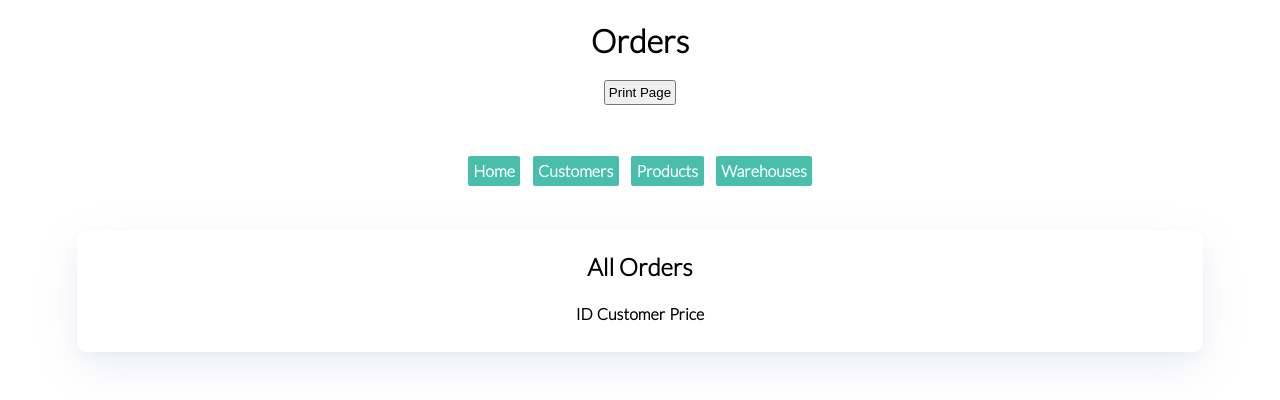
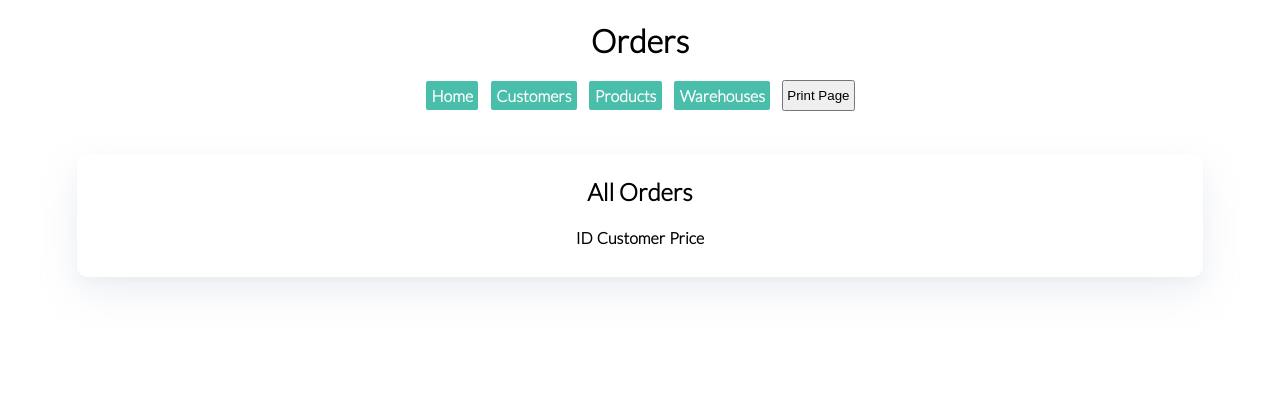
Before and after one commit to OnlineShopDatenbanken/OnlineShop, a Django app: template src/templates/orders.html in a window 1280 px wide. Shown: the top 400 px of the page. Run offline with Django 3.2, Linux system fonts and the light colour scheme; the template is opened without the code that fills it, so the values that code supplies are empty.

Commit message:
Add print button to navigation row

```diff
--- a/src/templates/customers.html
+++ b/src/templates/customers.html
@@ -39,13 +39,11 @@
 <body>
     <h1>Customers</h1>
     <div class="buttonContainer">
-        <button class="btn" onclick="print();">Print Page</button>
-    </div>
-    <div class="buttonContainer">
         <a href="home" class="navLink">Home</a>
         <a href="products" class="navLink">Products</a>
         <a href="orders" class="navLink">Orders</a>
         <a href="warehouses" class="navLink">Warehouses</a>
+        <button class="btn" onclick="print();">Print Page</button>
     </div>
 
     <div class="container flex">
--- a/src/templates/orders.html
+++ b/src/templates/orders.html
@@ -13,13 +13,11 @@
 <body>
     <h1>Orders</h1>
     <div class="buttonContainer">
-        <button class="btn" onclick="print();">Print Page</button>
-    </div>
-    <div class="buttonContainer">
         <a href="home" class="navLink">Home</a>
         <a href="customers" class="navLink">Customers</a>
         <a href="products" class="navLink">Products</a>
         <a href="warehouses" class="navLink">Warehouses</a>
+        <button class="btn" onclick="print();">Print Page</button>
     </div>
 
     <div class="container flex">
--- a/src/templates/products.html
+++ b/src/templates/products.html
@@ -14,13 +14,11 @@
 <body>
     <h1>Products</h1>
     <div class="buttonContainer">
-        <button class="btn" onclick="print();">Print Page</button>
-    </div>
-    <div class="buttonContainer">
         <a href="home" class="navLink">Home</a>
         <a href="customers" class="navLink">Customers</a>
         <a href="orders" class="navLink">Orders</a>
         <a href="warehouses" class="navLink">Warehouses</a>
+        <button class="btn" onclick="print();">Print Page</button>
     </div>
 
     <div class="container" id="productRevenueChart">
```
